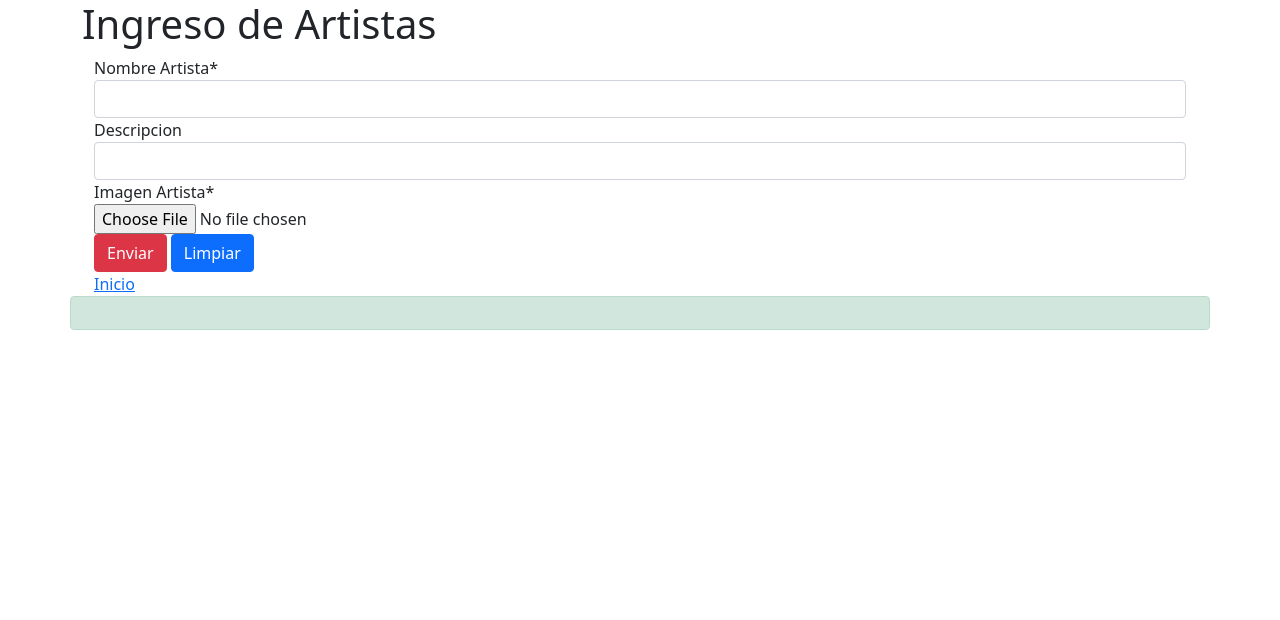
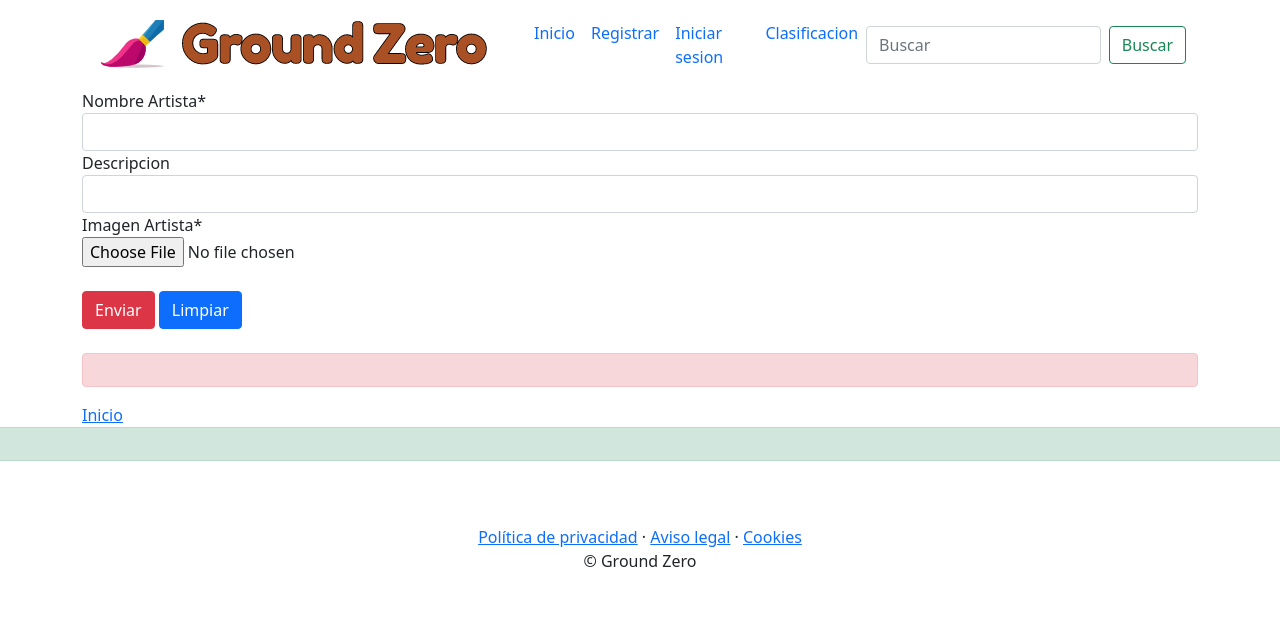
Before and after one commit to BenjaPino/groundzero, a Django app: page /formularioArtista in a window 1280 px wide. Shown: the top 620 px of the page. Run offline with Django 3.2, Linux system fonts and the light colour scheme; some libraries are stand-ins or nearby versions.

Commit message:
estilos y bootstrap

```diff
--- /dev/null
+++ b/core/static/core/css/estilocrud.css
@@ -0,0 +1,3 @@
+.footer {
+    background-color: rgba(24, 64, 8, 0.8);
+ }
--- /dev/null
+++ b/core/templates/core/base.html
@@ -0,0 +1,94 @@
+<!DOCTYPE html>
+
+<html lang="en">
+{% load static %}
+<head>
+    <!-- Required meta tags -->
+  <meta charset="utf-8">
+  <meta name="viewport" content="width=device-width, initial-scale=1">
+  <!-- Bootstrap CSS -->
+  <link href="https://cdn.jsdelivr.net/npm/bootstrap@5.0.2/dist/css/bootstrap.min.css" rel="stylesheet"
+  integrity="sha384-EVSTQN3/azprG1Anm3QDgpJLIm9Nao0Yz1ztcQTwFspd3yD65VohhpuuCOmLASjC" crossorigin="anonymous">
+  <!-- JQUERY 3.3.1 -->
+  <script src="https://ajax.googleapis.com/ajax/libs/jquery/3.3.1/jquery.min.js"></script>
+  <!-- VALIDATE DEL JQUERY -->
+  <script src="https://cdnjs.cloudflare.com/ajax/libs/jquery-validate/1.17.0/jquery.validate.js"></script>
+  <!-- IONICOSNS -->
+  <script src="https://unpkg.com/ionicons@4.5.10-0/dist/ionicons.js"></script>
+  <!-- FUNCIONES  -->
+    <title>Ground Zero</title>
+</head>
+<body>
+    <!--NAVBAR-->
+    <div class="container">
+        <nav class="navbar navbar-expand-lg">
+            <div class="container">
+              <a class="navbar-brand" href="#"><img src="{% static '\core\img\logopagina.png'%}" class="logo-brand" alt="logo"></a>
+              <button class="navbar-toggler" type="button" data-bs-toggle="collapse" data-bs-target="#navbarTogglerDemo01"
+                aria-controls="navbarTogglerDemo01" aria-expanded="false" aria-label="Toggle navigation">
+                <ion-icon name="menu"></ion-icon>
+              </button>
+
+              <div class="collapse navbar-collapse" id="navbarTogglerDemo01">
+                <ul class="navbar-nav me-auto ">
+                  <li class="nav-item">
+                    <a class="nav-link active" aria-current="page" href="#"></a>
+                  </li>
+                  <li class="nav-item">
+                    <a class="nav-link" href="{% url 'inicio'%}" >Inicio</a>
+                  </li>
+                  <li class="nav-item">
+                    <a class="nav-link" href="{% url 'inicio'%}" >Registrar</a>
+                  </li>
+                  <li class="nav-item">
+                    <a class="nav-link" href="{% url 'inicio'%}" > Iniciar sesion</a>
+                  </li>
+                  <li class="nav-item">
+                    <a class="nav-link" href="{% url 'inicio'%}" > Clasificacion</a>
+                  </li>
+                </ul>
+                <form class="d-flex">
+                  <input class="form-control me-2" type="search" placeholder="Buscar" aria-label="Search">
+                  <button class="btn btn-outline-success" type="submit">Buscar</button>
+                </form>
+              </div>
+            </div>
+    </div>
+<!--CONTENIDO CAMBIANTE-->
+{% block content %}
+{% endblock %}
+
+
+<!-- Footer -->
+<footer class="footer text-faded text-center py-5">
+  <div class="container">
+    <p class="m-0">
+      <a href="#" class="link">
+        <span class="fa-stack fa-lg">
+          <i class="fa fa-circle fa-stack-2x"></i>
+          <i class="fa fa-twitter fa-stack-1x fa-inverse"></i>
+        </span>
+      </a>
+      <a href="#" class="link">
+        <span class="fa-stack fa-lg">
+          <i class="fa fa-circle fa-stack-2x"></i>
+          <i class="fa fa-facebook fa-stack-1x fa-inverse"></i>
+        </span>
+      </a>
+      <a href="#" class="link">
+        <span class="fa-stack fa-lg">
+          <i class="fa fa-circle fa-stack-2x"></i>
+          <i class="fa fa-instagram fa-stack-1x fa-inverse"></i>
+        </span>
+      </a>
+  </p>
+    <p class="m-0 mbt">
+      <a href="sample.html" class="link">Política de privacidad</a> ·
+      <a href="sample.html" class="link">Aviso legal</a> ·
+      <a href="sample.html" class="link">Cookies</a>
+</p>
+    <p class="m-0 mbt1">&copy; Ground Zero</p>
+  </div>
+</footer>
+</body>
+</html>
--- a/core/templates/core/formularioArtista.html
+++ b/core/templates/core/formularioArtista.html
@@ -1,34 +1,9 @@
+{% extends "core/base.html" %}
 {% load crispy_forms_tags %}
 
-<!DOCTYPE html>
-<html lang="en">
-<head>
-    <meta charset="UTF-8">
-    <meta http-equiv="X-UA-Compatible" content="IE=edge">
-    <meta name="viewport" content="width=device-width, initial-scale=1.0">
-     <!-- Bootstrap CSS -->
-     <link href="https://cdn.jsdelivr.net/npm/bootstrap@5.0.1/dist/css/bootstrap.min.css" rel="stylesheet"
-     integrity="sha384-+0n0xVW2eSR5OomGNYDnhzAbDsOXxcvSN1TPprVMTNDbiYZCxYbOOl7+AMvyTG2x" crossorigin="anonymous">
-<!-- JQUERY 3.3.1 -->
-<script src="https://ajax.googleapis.com/ajax/libs/jquery/3.3.1/jquery.min.js"></script>
-<!-- VALIDATE DEL JQUERY -->
-<script src="https://cdnjs.cloudflare.com/ajax/libs/jquery-validate/1.17.0/jquery.validate.js"></script>
-<!-- IONICOSNS -->
-<script src="https://unpkg.com/ionicons@4.5.10-0/dist/ionicons.js"></script>
-<script type="text/javascript">
+{% load static %}
+{% block content %}
 
-$(document).ready(function(){
-    $("#error").hide();})</script>
-    <title>Document</title>
-</head>
-<body>
-
-    <div class="container">
-        <div class="row">
-            <h1>
-                Ingreso de Artistas
-            </h1>
-        </div>
         <div class="container">
             <form method="POST"  action="" enctype="multipart/form-data" class="formulario">
                 {% csrf_token %}
@@ -36,10 +11,12 @@
                     {{ form | crispy }}
                 </div>
                 <div class="float-right">
+                    <br>
                     <input type="submit" class="btn btn-danger" id="enviar" value="Enviar">
+
                     <input type="reset" class="btn btn-primary" id="limpiar" value="Limpiar">
                 </div>
-
+                <br>
                 <div id="error" class="alert alert-danger" role="alert"></div>
             </form>
             <a href="{% url 'inicio' %}"> Inicio</a>
@@ -52,8 +29,4 @@
             </div>
         </div>
 
-    </div>
-
-
-</body>
-</html>
+        {% endblock %}
```
Also changed, not shown: core/templates/core/Inicio.html (+6 -66 lines), core/templates/core/form_mod.html (+5 -32 lines), core/img/obra5_k6iVRsq.jpg (added), db.sqlite3.
